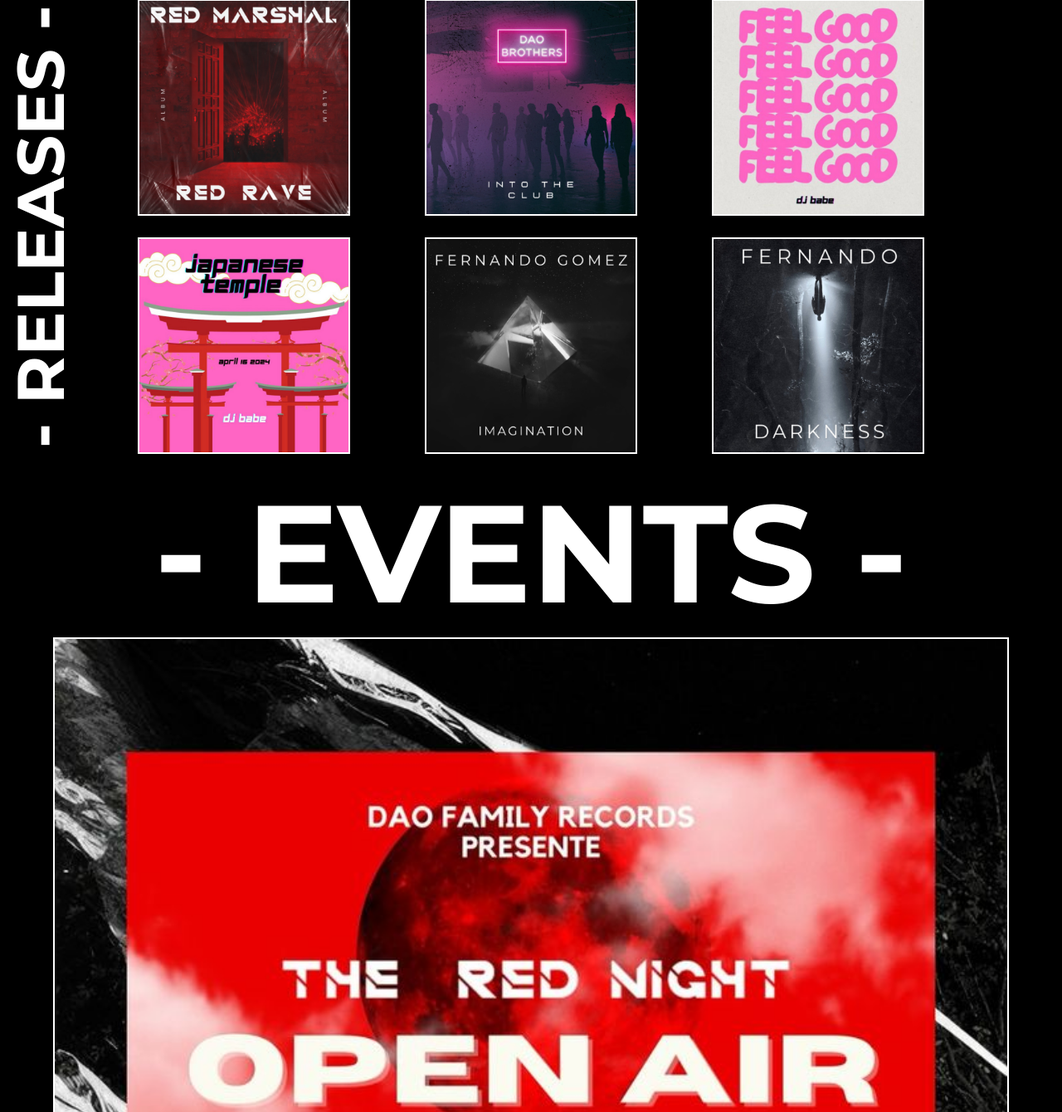
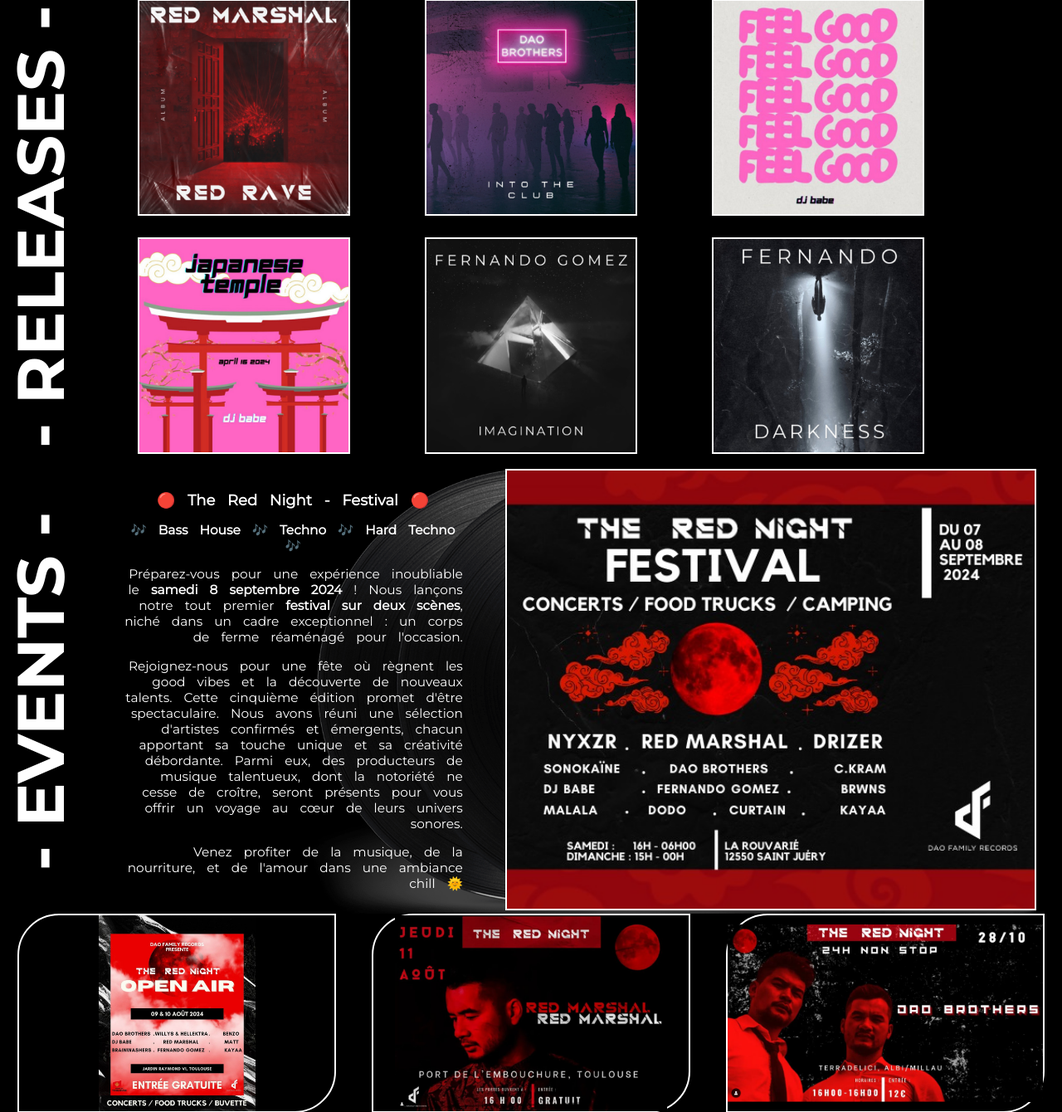
Before and after one commit to lRaffou/Dao-Family-Records, a PHP site: page / in a window 1280 px wide. Shown: the part 1452-2792 px from the top of the page at 83% size. Run offline with PHP 8.4, Linux system fonts and the light colour scheme.

Commit message:
events min1000 ok

```diff
--- a/index.html
+++ b/index.html
@@ -307,24 +307,102 @@
                         target="_blank"
                         rel="noopener noreferrer"
                         ><img
+                            src="img/Festival_septembre.png"
+                            alt="The Red Night - Open Air"
+                    /></a>
+                    <h3>🔴 The Red Night - Festival 🔴</h3>
+                    <h4>🎶 Bass House 🎶 Techno 🎶 Hard Techno 🎶</h4>
+                    <p>
+                        Préparez-vous pour une expérience inoubliable le
+                        <strong>samedi 8 septembre 2024</strong> ! Nous lançons
+                        notre tout premier
+                        <strong>festival sur deux scènes</strong>, niché dans un
+                        cadre exceptionnel : un corps de ferme réaménagé pour
+                        l'occasion.
+                    </p>
+                    <p>
+                        Rejoignez-nous pour une fête où règnent les good vibes
+                        et la découverte de nouveaux talents. Cette cinquième
+                        édition promet d'être spectaculaire. Nous avons réuni
+                        une sélection d'artistes confirmés et émergents, chacun
+                        apportant sa touche unique et sa créativité débordante.
+                        Parmi eux, des producteurs de musique talentueux, dont
+                        la notoriété ne cesse de croître, seront présents pour
+                        vous offrir un voyage au cœur de leurs univers sonores.
+                    </p>
+                    <p>
+                        Venez profiter de la musique, de la nourriture, et de
+                        l'amour dans une ambiance chill 🌞
+                    </p>
+                </article>
+            </section>
+            <section class="containerEventsMin">
+                <article class="eventPrincipalMin">
+                    <h2>- Events -</h2>
+                    <article class="articleEventsMin">
+                        <article class="eventDescriptionMin">
+                            <h3>🔴 The Red Night - Festival 🔴</h3>
+                            <h4>🎶 Bass House 🎶 Techno 🎶 Hard Techno 🎶</h4>
+                            <p>
+                                Préparez-vous pour une expérience inoubliable le
+                                <strong>samedi 8 septembre 2024</strong> ! Nous
+                                lançons notre tout premier
+                                <strong>festival sur deux scènes</strong>, niché
+                                dans un cadre exceptionnel : un corps de ferme
+                                réaménagé pour l'occasion.
+                            </p>
+                            <p>
+                                Rejoignez-nous pour une fête où règnent les good
+                                vibes et la découverte de nouveaux talents.
+                                Cette cinquième édition promet d'être
+                                spectaculaire. Nous avons réuni une sélection
+                                d'artistes confirmés et émergents, chacun
+                                apportant sa touche unique et sa créativité
+                                débordante. Parmi eux, des producteurs de
+                                musique talentueux, dont la notoriété ne cesse
+                                de croître, seront présents pour vous offrir un
+                                voyage au cœur de leurs univers sonores.
+                            </p>
+                            <p>
+                                Venez profiter de la musique, de la nourriture,
+                                et de l'amour dans une ambiance chill 🌞
+                            </p>
+                        </article>
+                        <a
+                            href="https://www.facebook.com/events/973739001112068?acontext=%7B%22event_action_history%22%3A[]%7D"
+                            target="_blank"
+                            rel="noopener noreferrer"
+                            ><img
+                                src="img/Festival_septembre.png"
+                                alt="The Red Night - Festival"
+                        /></a>
+                    </article>
+                </article>
+                <article class="pastEvents">
+                    <a
+                        href="https://www.instagram.com/p/C9C2SH5oDPu/"
+                        target="_blank"
+                    >
+                        <img
                             src="img/The_Red_Night_-_Open_Air.jpg"
                             alt="The Red Night - Open Air"
                     /></a>
-                    <h3>🔴 The Red Night - Open Air 🔴</h3>
-                    <h4>
-                        🎶 Bass House 🎶 Tech House 🎶 Techno 🎶 Hard Techno 🎶
-                    </h4>
-                    <p>
-                        Nous sommes ravis de vous annoncer un événement
-                        exceptionnel en plein air à <strong>Toulouse</strong>,
-                        au Jardin Raymond VI ! Rejoignez-nous pour deux jours de
-                        fête gratuits les
-                        <strong>vendredi 9 et samedi 10 août 2024</strong>. Dans
-                        ce cadre unique, facilement accessible par métro (sortie
-                        St Cyprien), venez vivre des moments inoubliables en
-                        célébrant la musique et en découvrant de nouveaux
-                        talents dans une ambiance chaleureuse.
-                    </p>
+                    <a
+                        href="https://www.instagram.com/p/Cy2z4sLo6Lh/"
+                        target="_blank"
+                    >
+                        <img
+                            src="img/Sans titre-gsd1.png"
+                            alt="Red Rave de Red Marshal"
+                    /></a>
+                    <a
+                        href="https://www.instagram.com/p/CyX3byPoxY5/"
+                        target="_blank"
+                    >
+                        <img
+                            src="img/Sans titre-2.png"
+                            alt="Red Rave de Red Marshal"
+                    /></a>
                 </article>
             </section>
             <section>
--- a/style/style.css
+++ b/style/style.css
@@ -23,6 +23,9 @@ body {
     display: none;
 }
 .wrapperMin {
+    display: none;
+}
+.containerEventsMin {
     display: none;
 }
 main {
@@ -323,6 +326,9 @@ header {
     .containerWrapper {
         display: none;
     }
+    .containerEvents {
+        display: none;
+    }
     header {
         z-index: 100;
         height: 7vh;
@@ -504,7 +510,7 @@ header {
         font-size: 6.2vw;
         white-space: nowrap;
         transform: rotate(180deg);
-        /* text-align: center; */
+        text-align: center;
         position: absolute;
     }
     .articleReleases {
@@ -516,9 +522,74 @@ header {
         width: 20vw;
     }
 
+    .containerEventsMin {
+        display: block;
+    }
+    .eventPrincipalMin {
+        display: flex;
+    }
+    .articleEventsMin {
+        display: flex;
+        justify-content: space-evenly;
+        align-items: center;
+        width: 90vw;
+        height: 100%;
+        background-image: url("/img/vinyle.png");
+        background-repeat: no-repeat;
+        background-size: contain;
+        background-position: right;
+    }
+    .eventDescriptionMin {
+        display: flex;
+        flex-direction: column;
+        padding: 0 4vw 0 4vw;
+        text-align: center;
+        word-spacing: 10px;
+        font-size: 1.2vw;
+    }
+    .eventDescriptionMin h4 {
+        margin-top: 1em;
+    }
+    .eventDescriptionMin > p {
+        text-align: end;
+        margin-top: 1em;
+    }
+    .eventPrincipalMin h2 {
+        writing-mode: vertical-rl;
+        text-orientation: mixed;
+        font-size: 6.2vw;
+        white-space: nowrap;
+        transform: rotate(180deg);
+        text-align: center;
+        /* position: absolute; */
+        text-transform: uppercase;
+        font-family: "Montserrat-bold";
+    }
+    .articleEventsMin img {
+        width: 50vw;
+        border: 2px solid #fff;
+    }
 
+    .pastEvents {
+        display: flex;
+        justify-content: space-around;
+    }
+    .pastEvents a {
+        width: 30vw;
+        height: 30vh;
+        border: 2px solid #fff;
+        border-radius: 50px 0 50px;
+    }
+    .pastEvents img {
+        width: 100%;
+        height: 100%;
+        object-fit: contain;
+    }
 
-
+    .containerArtist {
+        display: flex;
+        flex-direction: row;
+    }
 }
 
 /* ------------------------------------Start-Video-Page-définitif------------------------------------*/
```
Also changed, not shown: img/Festival_septembre.png (added), img/vinyle.png.
